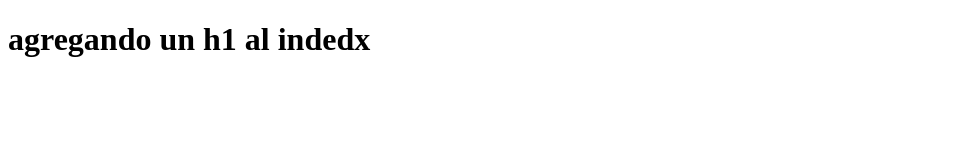
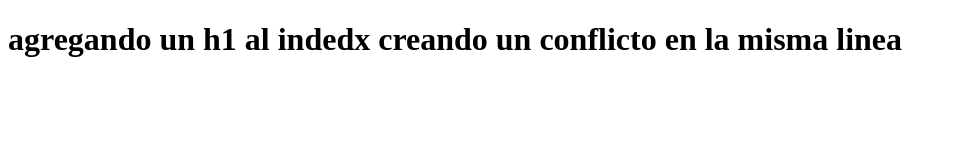
Before and after one commit to nicobrittohotmail/probando, a plain HTML site: page index.html in a window 1280 px wide. Shown: the whole page, without its empty margins (0-956 px from the left). Drawn offline with Linux system fonts and the light colour scheme.

Commit message:
subiendo algo en la misma linea

```diff
--- a/index.html
+++ b/index.html
@@ -7,7 +7,7 @@
     <title>Document</title>
 </head>
 <body>
-    <h1>agregando un h1 al indedx </h1>
+    <h1>agregando un h1 al indedx creando un conflicto en la misma linea </h1>
 
 </body>
 </html>
```
